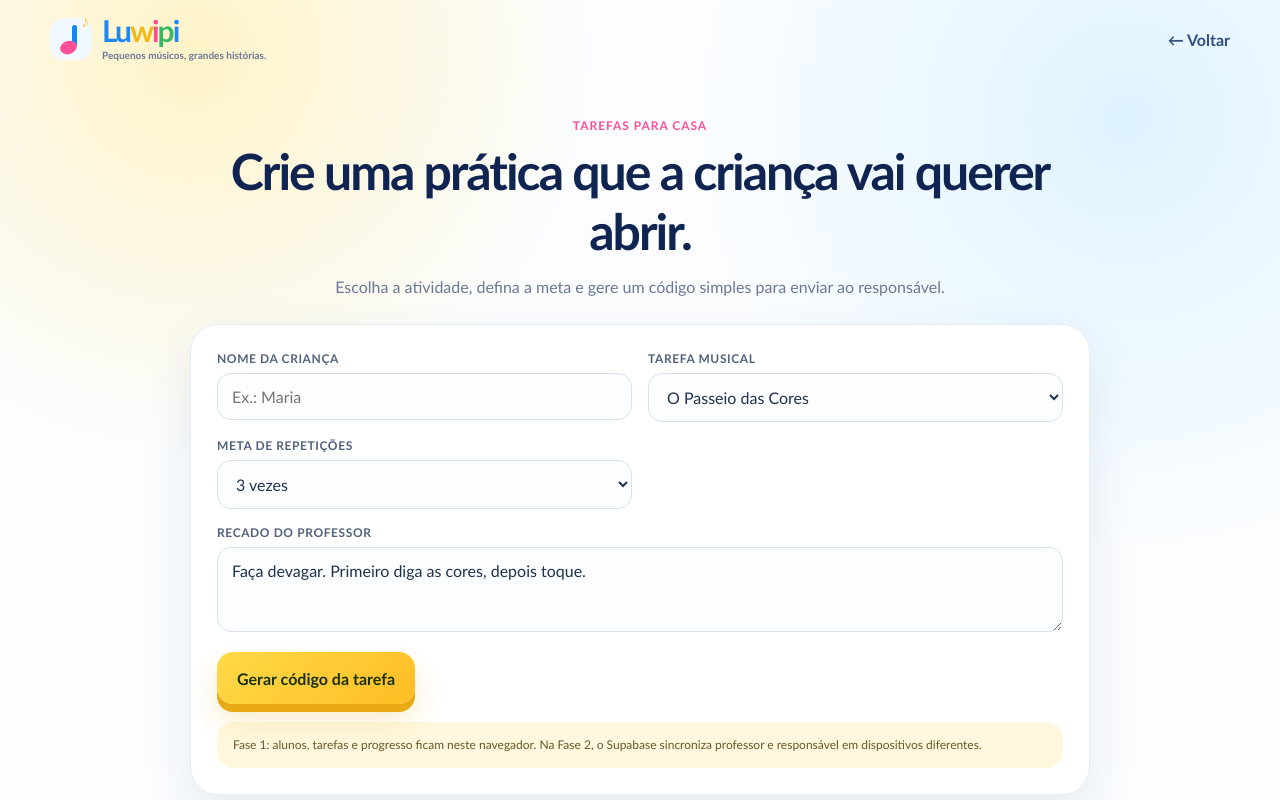
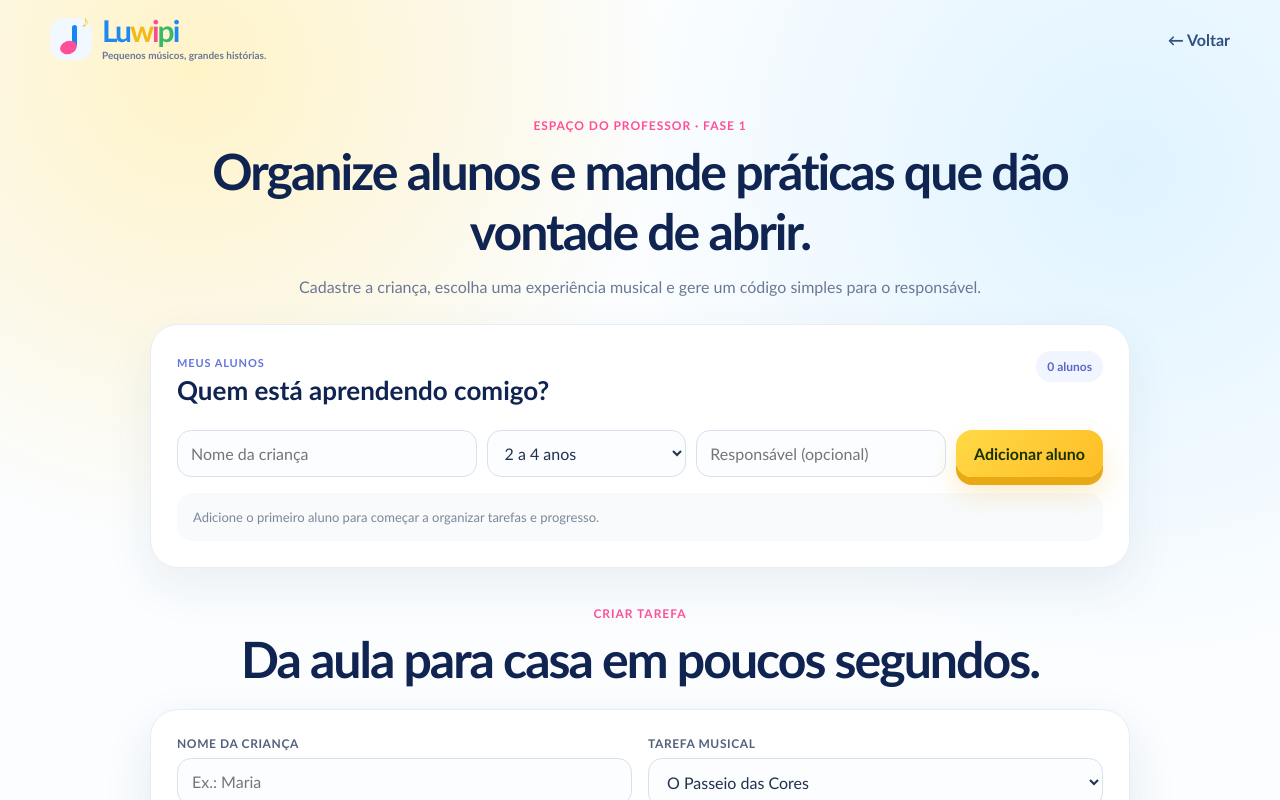
Before and after one commit to yuranicango-sketch/Luwipi, a Next.js app: page /professor/tarefas in a window 1280 px wide. Shown: the top 800 px of the page. Built offline with nearby package versions, Linux system fonts and the light colour scheme.

Commit message:
feat: assemble phase one teacher workspace

```diff
--- a/app/professor/tarefas/page.tsx
+++ b/app/professor/tarefas/page.tsx
@@ -1,18 +1,29 @@
 import Link from "next/link";
 import { Logo } from "@/components/logo";
+import { StudentManager } from "@/components/student-manager";
 import { HomeworkGenerator } from "@/components/homework-generator";
+import { HomeworkOverview } from "@/components/homework-overview";
 
 export default function TeacherHomeworkPage() {
   return (
     <main className="dashboard-page">
       <header className="simple-header container"><Logo/><Link href="/dashboard?age=5-8">← Voltar</Link></header>
-      <section className="container" style={{maxWidth:900,paddingTop:36,paddingBottom:80}}>
+      <section className="container" style={{maxWidth:980,paddingTop:36,paddingBottom:80}}>
         <div className="section-heading" style={{marginBottom:28}}>
-          <span>Tarefas para casa</span>
-          <h1>Crie uma prática que a criança vai querer abrir.</h1>
-          <p>Escolha a atividade, defina a meta e gere um código simples para enviar ao responsável.</p>
+          <span>Espaço do professor · Fase 1</span>
+          <h1>Organize alunos e mande práticas que dão vontade de abrir.</h1>
+          <p>Cadastre a criança, escolha uma experiência musical e gere um código simples para o responsável.</p>
+        </div>
+
+        <StudentManager />
+
+        <div className="section-heading compact" style={{margin:"34px 0 20px"}}>
+          <span>Criar tarefa</span>
+          <h2>Da aula para casa em poucos segundos.</h2>
         </div>
         <HomeworkGenerator />
+        <HomeworkOverview />
+
         <div style={{display:"flex",gap:12,justifyContent:"center",flexWrap:"wrap",marginTop:24}}>
           <Link className="btn btn-soft" href="/musicas">Abrir biblioteca musical</Link>
           <Link className="btn btn-soft" href="/tarefa">Ver entrada dos pais</Link>
```
